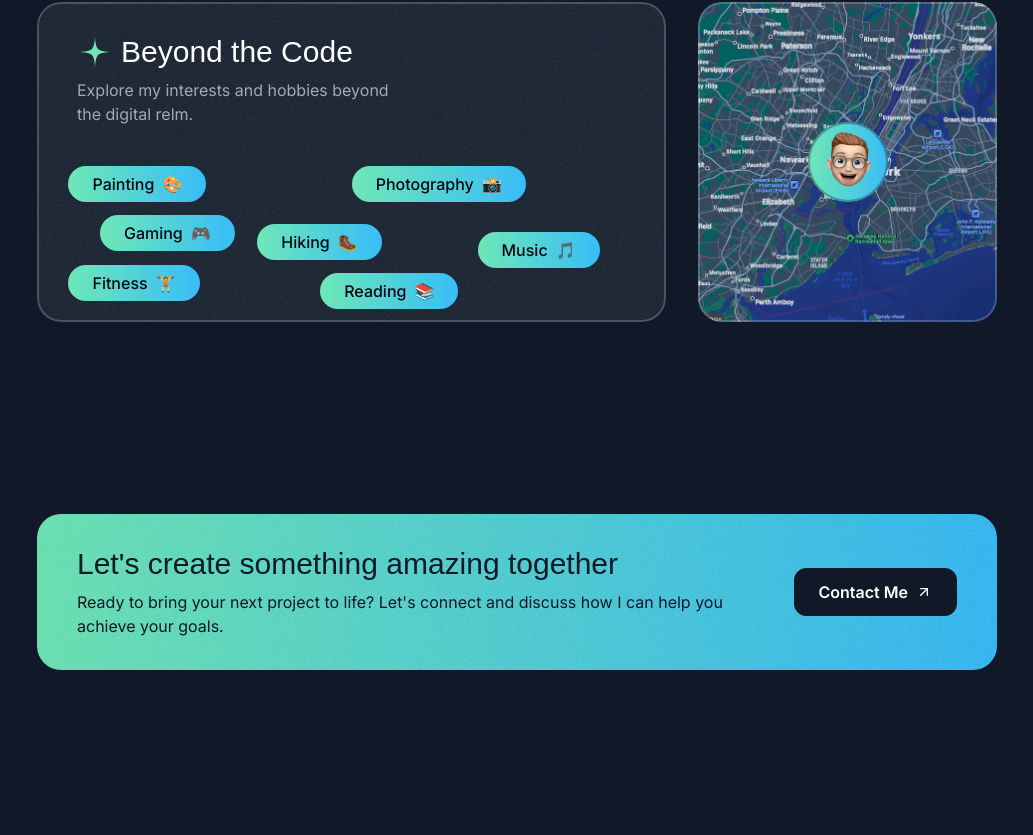
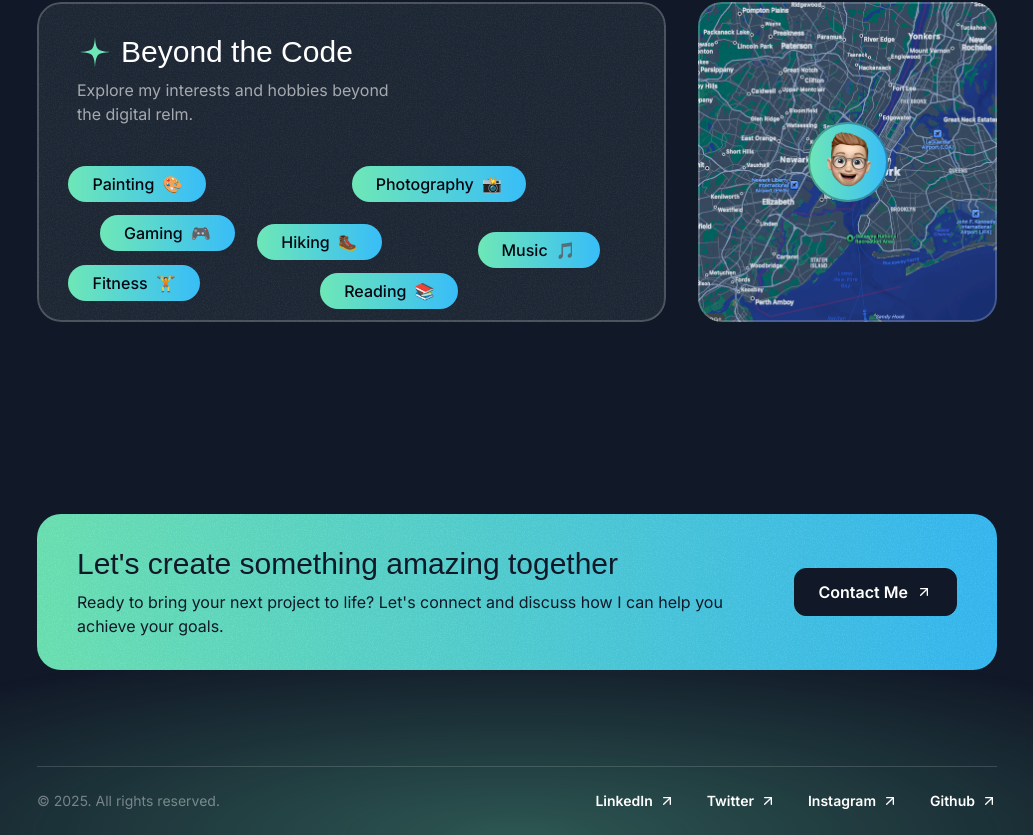
Before and after one commit to adivedpathak/Portfolio, a Next.js app: page / in a window 1280 px wide. Shown: the part 4697-5532 px from the top of the page, without its empty margins (123-1156 px from the left). Before the commit the page ends 5463 px from the top, so only its background shows below. Built offline with nearby package versions, Linux system fonts and the light colour scheme; a web font is replaced by a local one.

Commit message:
added footer section with links and styling

```diff
--- a/src/app/page.tsx
+++ b/src/app/page.tsx
@@ -5,6 +5,7 @@
 import { TestimonialsSection } from "@/sections/Testimonials";
 import { AboutSection } from "@/sections/About";
 import { ContactSection } from "@/sections/Contact";
+import { Footer } from "@/sections/Footer";
 export default function Home() {
   return (
     <div>
@@ -15,6 +16,7 @@
       <TestimonialsSection />
       <AboutSection />
       <ContactSection />
+      <Footer />
     </div>
   );
 }
--- a/src/sections/Footer.tsx
+++ b/src/sections/Footer.tsx
@@ -1,3 +1,40 @@
+import ArrowUpRightIcon from '@/assets/icons/arrow-up-right.svg';
+
+const footerLinks = [
+  {
+    title: 'LinkedIn',
+    href: '#',
+  },
+  {
+    title: 'Twitter',
+    href: '#',
+  },
+  {
+    title: 'Instagram',
+    href: '#',
+  },
+  {
+    title: 'Github',
+    href: '#',
+  },
+
+]
+
 export const Footer = () => {
-  return <div>Footer Section</div>;
+  return <footer className='relative -z-10 overflow-x-clip'>
+    <div className="absolute h-[400px] w-[1600px] bottom-0 left-1/2 -translate-x-1/2 bg-emerald-300/30 [mask-image:radial-gradient(50%_50%_at_bottom_center,black,transparent)] -z-10"></div>
+    <div className="container">
+      <div className='border-t border-white/15 py-6 text-sm flex flex-col md:flex-row md:justify-between items-center gap-8'>
+        <div className='text-white/40'>&copy; 2025. All rights reserved.</div>
+        <nav className='flex flex-col md:flex-row items-center gap-8'>
+          {footerLinks.map((link) => (
+            <a href={link.href} key={link.title} className='inline-flex items-center gap-1.5'>
+              <span className='font-semibold'>{link.title}</span>
+              <ArrowUpRightIcon className="size-4"/>
+            </a>
+          ))}
+        </nav>
+      </div>
+    </div>
+  </footer>;
 };
```
